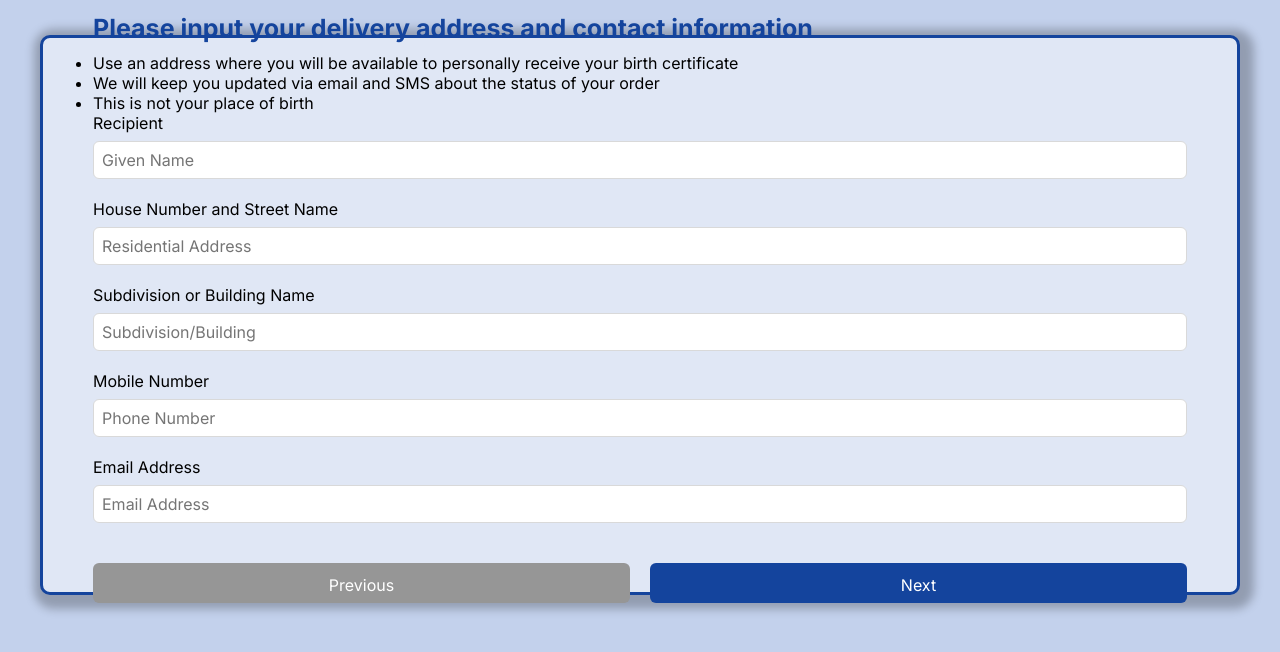
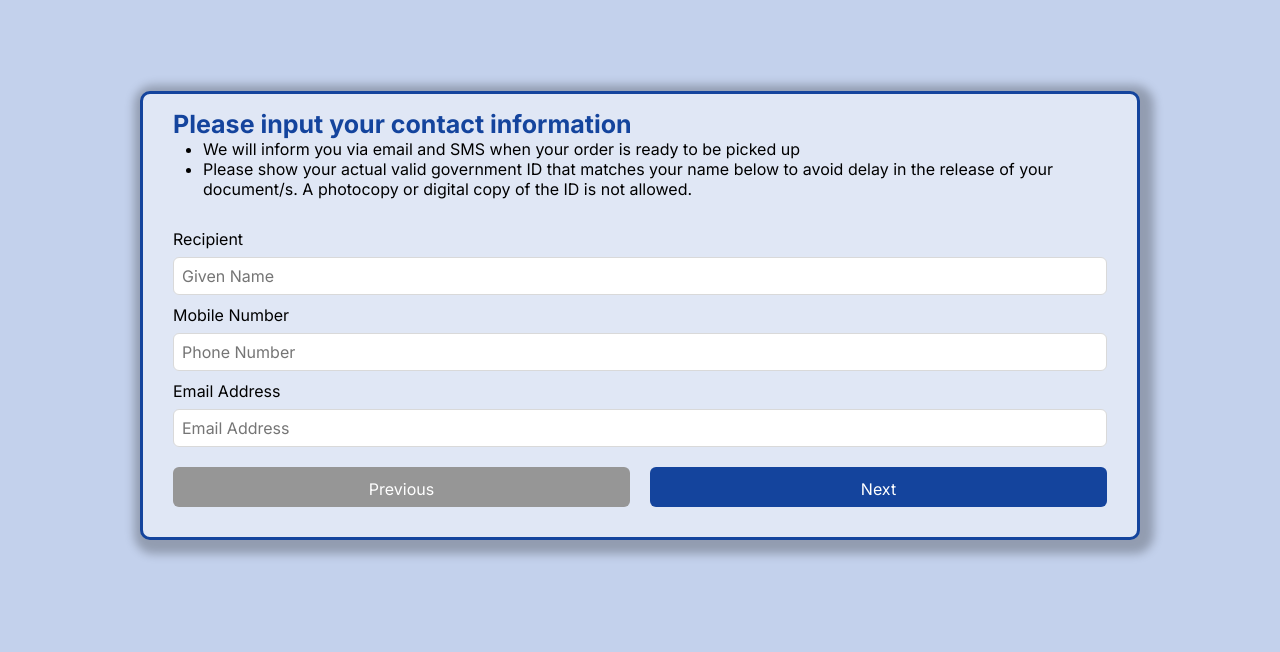
Before and after one commit to Nicole-143/ITMP, a PHP site: page /delivery.php?pickup=1 in a window 1280 px wide. Shown: the part 105-757 px from the top of the page. Run offline with PHP 8.4, Linux system fonts and the light colour scheme; the visitor is signed in with stand-in values (Sample User, id 1); data that the repository does not hold is empty.

Commit message:
Add the door to door and pickup form - non-functional

```diff
--- a/delivery.php
+++ b/delivery.php
@@ -15,11 +15,12 @@ if ($_SESSION['is_verified'] == 0 && $_SESSION['type'] == 'user') {
     exit();
 }
 
+if (isset($_GET['pickup'])) {
+    $id = $_GET['pickup'];
+} else {
+   $id=$_GET['doortodoor'];
+}
 
-if (isset($_GET['request'])) {
-    $id = $_GET['request'];
-
-}
 
 if ($_SERVER['REQUEST_METHOD'] == 'POST') {
 
@@ -63,7 +64,49 @@ $conn->close();
 
 
     <div class="main-page">
-       <div class="form-box register-box">
+
+    <?php
+        if (isset($_GET['pickup'])) {
+
+            $id = $_GET['pickup'];
+            // If 'pickup'
+            echo '
+       <div class="form-box delivery-box ">
+
+                <h1>Please input your contact information</h1>
+                <ul style="margin-bottom:20px;">
+                <li>We will inform you via email and SMS when your order is ready to be picked up</li>
+                <li>Please show your actual valid government ID that matches your name below to avoid delay in the release of your document/s. A photocopy or digital copy of the ID is not allowed.</li>
+                </ul>
+
+               <form action="delivery.php?pickup=' . $id . '" method="POST">
+                <div class="main-form">
+                    <label>Recipient</label><br>
+                    <input type="text" name="recipient" placeholder="Given Name" required><br>
+                    <label>Mobile Number</label><br>
+                    <input type="number" name="mobile"placeholder="Phone Number" required><br>
+                    <label>Email Address</label><br>
+                    <input type="email" class="email" name="email" placeholder="Email Address" required><br>
+
+                    <div class="bottom doc-btns">
+                    <a href="shipping.php?request='.$id.'" class="back-btn">Previous</a>
+                    <button type="submit">Next</button>
+                </div>
+
+                </form>
+
+
+        </div>
+
+
+    </div>
+    ';
+        }
+    elseif(isset($_GET['doortodoor'])) {
+    $id = $_GET['doortodoor'];
+
+    echo '
+       <div class="form-box delivery-box ">
 
                 <h1>Please input your delivery address and contact information</h1>
                 <ul>
@@ -74,7 +117,7 @@ $conn->close();
 
 
 
-                <form action="register.php" method="POST">
+                 <form action="delivery.php?doortodoor=' . $id . '" method="POST">
                 <div class="main-form">
                     <label>Recipient</label><br>
                     <input type="text" name="recipient" placeholder="Given Name" required><br>
@@ -86,8 +129,9 @@ $conn->close();
                     <input type="number" name="mobile"placeholder="Phone Number" required><br>
                     <label>Email Address</label><br>
                     <input type="email" class="email" name="email" placeholder="Email Address" required><br>
-            <div class="bottom doc-btns">
-                    <a href="shipping.php?view=<?php echo $id; ?>" class="back-btn">Previous</a>
+
+                    <div class="bottom doc-btns">
+                    <a href="shipping.php?request='.$id.'" class="back-btn">Previous</a>
                     <button type="submit">Next</button>
                 </div>
 
@@ -98,5 +142,8 @@ $conn->close();
 
 
     </div>
+    ';
+}
+    ?>
 </body>
 </html>
--- a/style.css
+++ b/style.css
@@ -151,8 +151,6 @@ button:hover {
     max-width: 460px;
     height: 460px;
 }
-
-
 
 h1{
     font-size:36px;
@@ -801,5 +799,40 @@ textarea:focus {
 }
 
 .deliveryoptions td a:hover {
-    background-color: #0056b3; /* Darker blue on hover */
+    background-color: #0056b3;
 }
+
+
+/*Shipping Form*/
+
+.delivery-box {
+    margin-top: 30px;
+    width: 100%;
+    max-width: 1000px; /* Ensures the form doesn't stretch too much */
+    height: auto;
+    display: flex;
+    flex-direction: column;
+}
+
+
+.delivery-box h1{
+   font-size:25px;
+   text-align: left;
+   margin-bottom:0px;
+}
+
+.delivery-box input{
+   margin-bottom:10px;
+}
+
+.delivery-box ul{
+   padding-left:30px;
+}
+
+.delivery-box form{
+   margin-top:10px;
+}
+
+.delivery-box .bottom.doc-btns{
+    margin-top:10px;
+}
```
